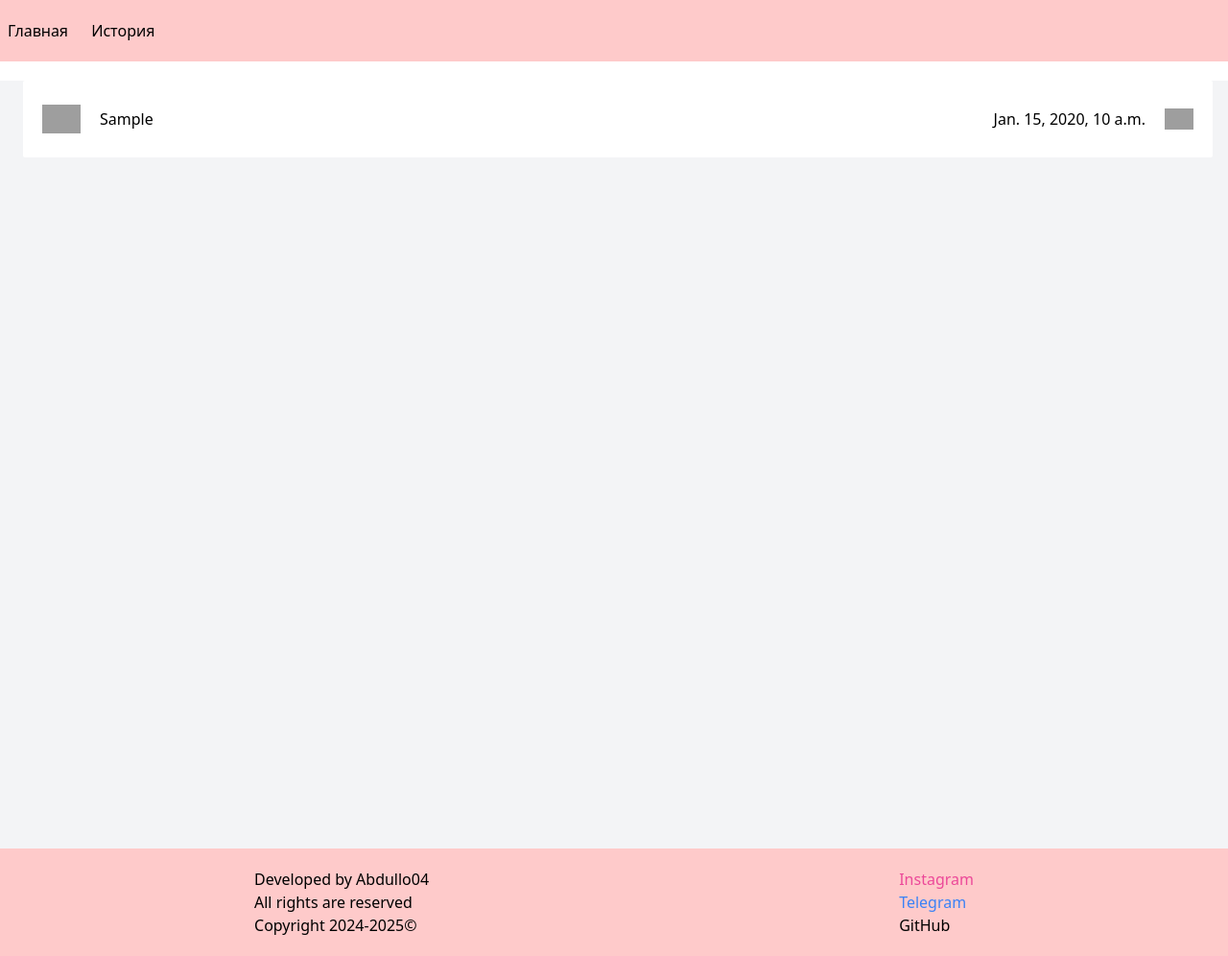
After one commit to Abdullo04/MC-Browser, a Django app: page /history/ in a window 1280 px wide. The commit adds this page. Shown: the whole page at 96% size. Run offline with Django 5.2, Linux system fonts and the light colour scheme; tables that the repository leaves empty hold one stand-in row (values such as "Sample post"); some libraries are stand-ins or nearby versions; grey boxes are pictures that could not be loaded.

Commit message:
Finished project

```diff
--- a/app/models.py
+++ b/app/models.py
@@ -1,8 +1,9 @@
 # models.py
 from django.db import models
 
+
 class SearchHistory(models.Model):
-    query = models.CharField(max_length=255)
+    query = models.CharField(max_length=500)
     created_at = models.DateTimeField(auto_now_add=True)
 
     def __str__(self):
--- a/app/templates/base.html
+++ b/app/templates/base.html
@@ -10,12 +10,14 @@
 </head>
 <body>
 <header class="mx-auto bg-red-200 py-5 px-2 space-x-5">
-    <a href="">Главная</a>
-    <a href="">История</a>
+    <a href="{% url 'main' %}">Главная</a>
+    <a href="{% url 'history' %}">История</a>
 </header>
-  {% block content %}
+<section class="bg-gray-100">
+    {% block content %}
     {% load static %}
-  {% endblock %}
+    {% endblock %}
+</section>
 <footer class="mx-auto bg-red-200 py-5 px2">
     <div class="flex justify-around ml-5">
         <div>
--- /dev/null
+++ b/app/templates/history.html
@@ -0,0 +1,18 @@
+{% extends 'base.html' %}
+{% block content %}
+<div class="h-screen w-screen px-5">
+    {% if not histories %}
+    <p class="text-center text-3xl text-yellow-500 font-bold justify-center items-center">Нету поисков :(</p>
+    {% else %}
+    {% for history in histories %}
+    <div class="flex bg-white h-[10%] w-full items-center px-5 m-1 rounded-sm hover:shadow-md mt-5">
+        <img width="40" height="40" src="https://cdn-icons-png.flaticon.com/128/2504/2504914.png" alt="google icon">
+        <p class="ml-5">{{ history.query }}</p>
+        <p class="ml-auto mr-5">{{ history.created_at }}</p>
+        <img width="30" height="30" src="https://cdn-icons-png.flaticon.com/128/6861/6861362.png" alt="delete icon">
+
+    </div>
+    {% endfor %}
+    {% endif %}
+</div>
+{% endblock %}
--- a/app/urls.py
+++ b/app/urls.py
@@ -4,5 +4,7 @@ from . import views
 
 urlpatterns = [
     path("", views.main, name="main"),
-    path("search/", views.search, name="search")
+    path("search/", views.search, name="search"),
+    path("history/", views.history, name="history"),
+    path("save-search/", views.save_search, name="save-search")
 ]
--- a/app/views.py
+++ b/app/views.py
@@ -1,4 +1,18 @@
-from django.shortcuts import render, redirect
+from django.shortcuts import render, redirect, HttpResponse
+from .models import SearchHistory
+
+def save_search(request):
+    if request.method == 'POST':
+        query = request.POST.get('q')
+
+        # Save the query to the database
+        if query:
+            SearchHistory.objects.create(query=query)
+
+        # Redirect to Google search
+        return redirect(f'https://www.google.com/search?q={query}')
+
+    return HttpResponse("Invalid request", status=400)
 
 
 def main(request):
@@ -17,3 +31,14 @@ def search(request):
     :return:
     """
     return render(request, "search.html")
+
+
+def history(request):
+    """
+    History page
+    :param request:
+    :return:
+    """
+    histories = SearchHistory.objects.all()
+    print(histories)
+    return render(request, "history.html", {"histories": histories})
```
Also changed, not shown: app/templates/main.html (+14 -1 lines).
